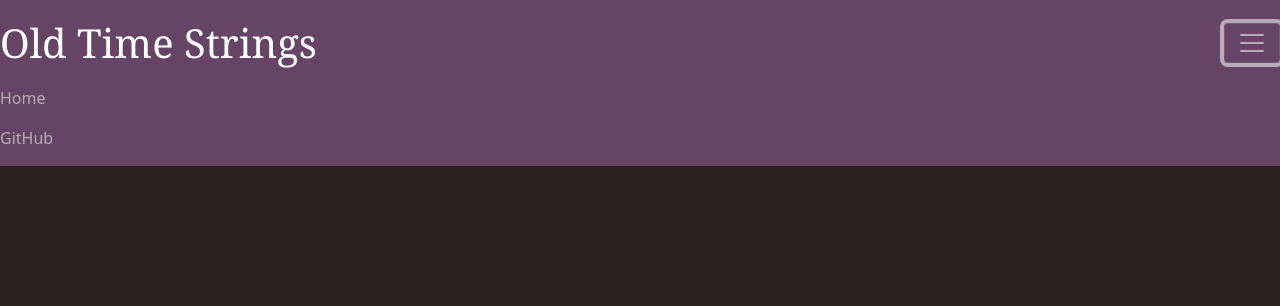
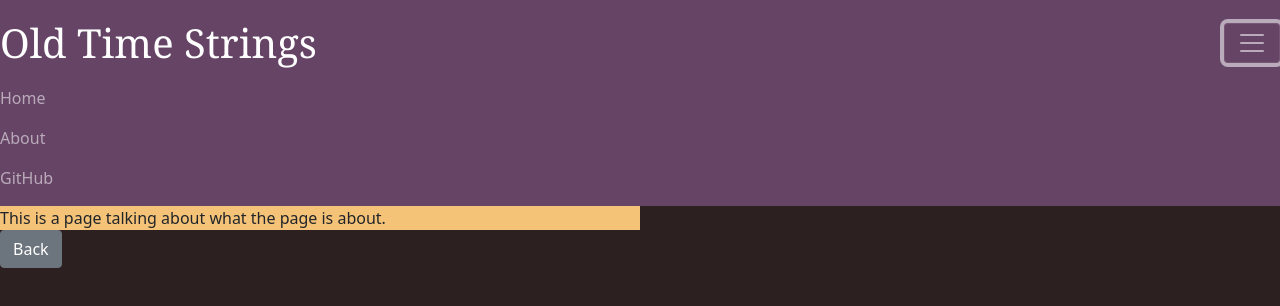
Before and after one commit to DXRovang/ots-frontend, a React (Create React App) app: page /about in a window 1280 px wide. Both pictures are taken after a click on the button 1252 px from the left and 43 px from the top of the page. Shown: the top 306 px of the page. Built offline with nearby package versions, Linux system fonts and the light colour scheme; no server answers.

Commit message:
adds about page

```diff
--- a/src/App.js
+++ b/src/App.js
@@ -7,6 +7,7 @@
 import Guitars from './components/Guitars'
 import Banjos from './components/Banjos'
 import Instrument from './components/Instrument'
+import About from './components/About'
 import InstrumentForm from './components/InstrumentForm'
 import { fetchInstruments } from './actions/fetchInstruments'
 import Navbar from './Navbar'
@@ -25,6 +26,8 @@
       <Switch>
       <Route exact path='/instruments/new' render={(routerProps) =>
             <InstrumentForm {...routerProps} instruments={this.props.instruments} />}/>
+          <Route exact path='/about' render={(routerProps) =>
+            <About {...routerProps} instruments={this.props.instruments} />}/>
           <Route exact path='/home' render={(routerProps) =>
             <HomeContainer {...routerProps} instruments={this.props.instruments} />}/>
           <Route exact path='/mandolins' render={(routerProps) =>
--- a/src/Navbar.js
+++ b/src/Navbar.js
@@ -24,6 +24,9 @@
               <NavLink href="/home">Home</NavLink>
             </NavItem>
             <NavItem>
+              <NavLink href="/about">About</NavLink>
+            </NavItem>
+            <NavItem>
               <NavLink href="https://github.com/reactstrap/reactstrap">GitHub</NavLink>
             </NavItem>
           </Nav>
--- /dev/null
+++ b/src/components/About.js
@@ -0,0 +1,22 @@
+import React from 'react'
+import {Link} from 'react-router-dom'
+
+import {
+  Card, Button, CardImg, CardTitle, CardText, CardGroup,
+  CardSubtitle, CardBody
+} from 'reactstrap';
+
+const About = props =>{
+
+  function goBack(){
+    props.history.goBack()
+  }
+
+  return(
+    <>
+    <div className="text">This is a page talking about what the page is about.</div>
+    <Button onClick={() => goBack()}>Back</Button>
+    </>
+  )}
+
+export default About
--- a/src/styles.css
+++ b/src/styles.css
@@ -22,3 +22,7 @@
   height: 80vh;
   margin: 5vh;
 }
+.text{
+  background-color: rgb(245, 195, 120);
+  width: 50%;
+}
```
